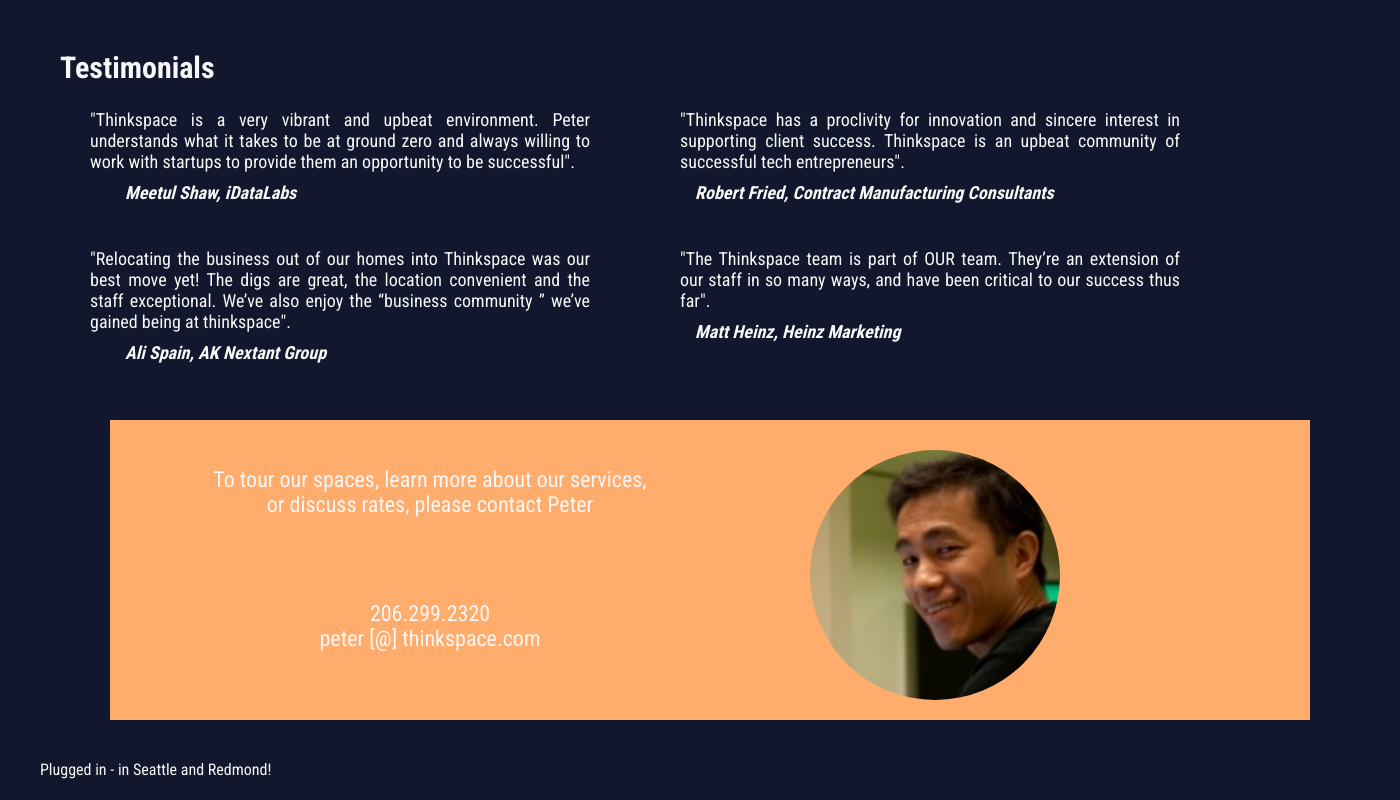
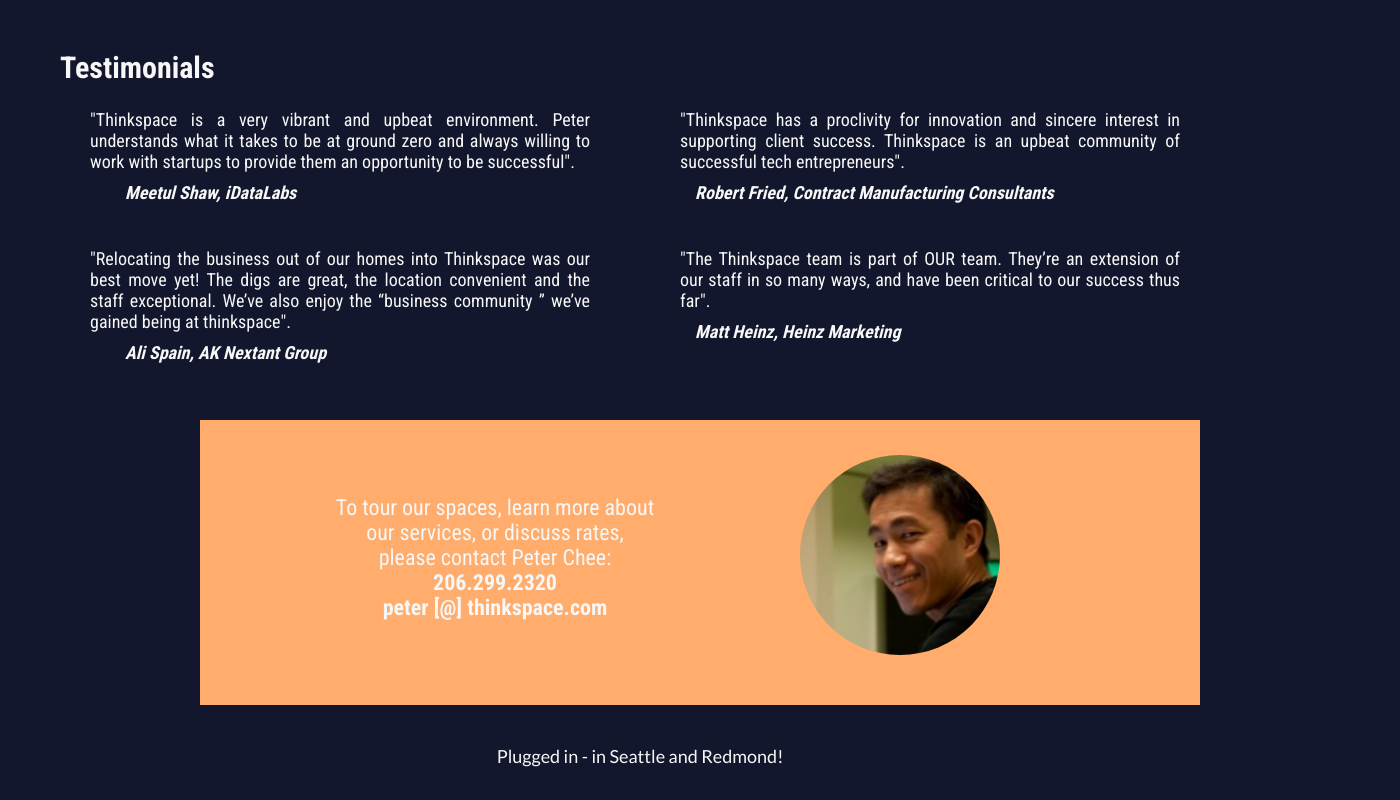
Before and after one commit to mauramcgurk/thinkspace, a plain HTML site: page index.html in a window 1280 px wide. Shown: the part 1919-2719 px from the top of the page, 1400 px wide, since content can reach past the window. Drawn offline with Linux system fonts and the light colour scheme.

Commit message:
centered text and image in Contact section; finished Footer

```diff
--- a/css/main.css
+++ b/css/main.css
@@ -158,7 +158,8 @@
 /****LOCATIONS*****/
 #locations {
   height: 250px;
-  background-color: #93cdff;
+  /*****background-color: #93cdff;*****/
+  background-color: #a4d5ff;
   margin: 40px 15px 40px 110px;
   padding: 25px 0 0 0;
   width: 1200px;
@@ -227,24 +228,31 @@
 #contact {
   background-color: #ffac6c;
   clear: both;
-  height: 300px;
-  margin: 40px 15px 40px 110px;
-  width: 1200px;
+  height: 250px;
+  margin: 40px 200px 40px 200px;
+  padding: 35px 0 0 0;
+  width: 1000px;
 }
 
 #contact p {
   font-size: 22px;
-  padding: 25px 0 0 40px;
+  margin-top: 0px;
+  padding: 40px 0 0 95px;
   text-align: center;
-}
-
-#peter-contact-info {
-  height: 50px;
-  padding-top: 15px;
+  width: 400px;
 }
 
 #contact img {
   border-radius: 50%;
-  padding: 30px 100px 30px 100px;
-  width: 250px;
+  height: 200px;
+  /*****padding: 0 150px 0 150px;*****/
+  width: 200px;
 }
+
+/*****FOOTER*****/
+footer {
+  font-family: 'Lato', sans-serif;
+  font-size: 18px;
+  padding-bottom: 15px;
+  text-align: center;
+}
--- a/index.html
+++ b/index.html
@@ -117,14 +117,11 @@
         <section id="contact">
           <div class="full-width">
             <div class="half-width">
-              <p>To tour our spaces, learn more about our services,</br>or discuss rates, please contact Peter</p>
-                <div id="peter-contact-info">
-                  <p>206.299.2320<br>peter [@] thinkspace.com</p>
-                </div>
+              <p>To tour our spaces, learn more about</br>our services, or discuss rates,</br>please contact Peter Chee:<br><strong>206.299.2320<br>peter [@] thinkspace.com</strong></p>
             </div>
 
             <div class="half-width">
-              <img src="img/peter.png" alt="headshot of Peter">
+              <img src="img/peter.png" alt="headshot of Peter Chee">
             </div>
           </div>
         </section>
```
